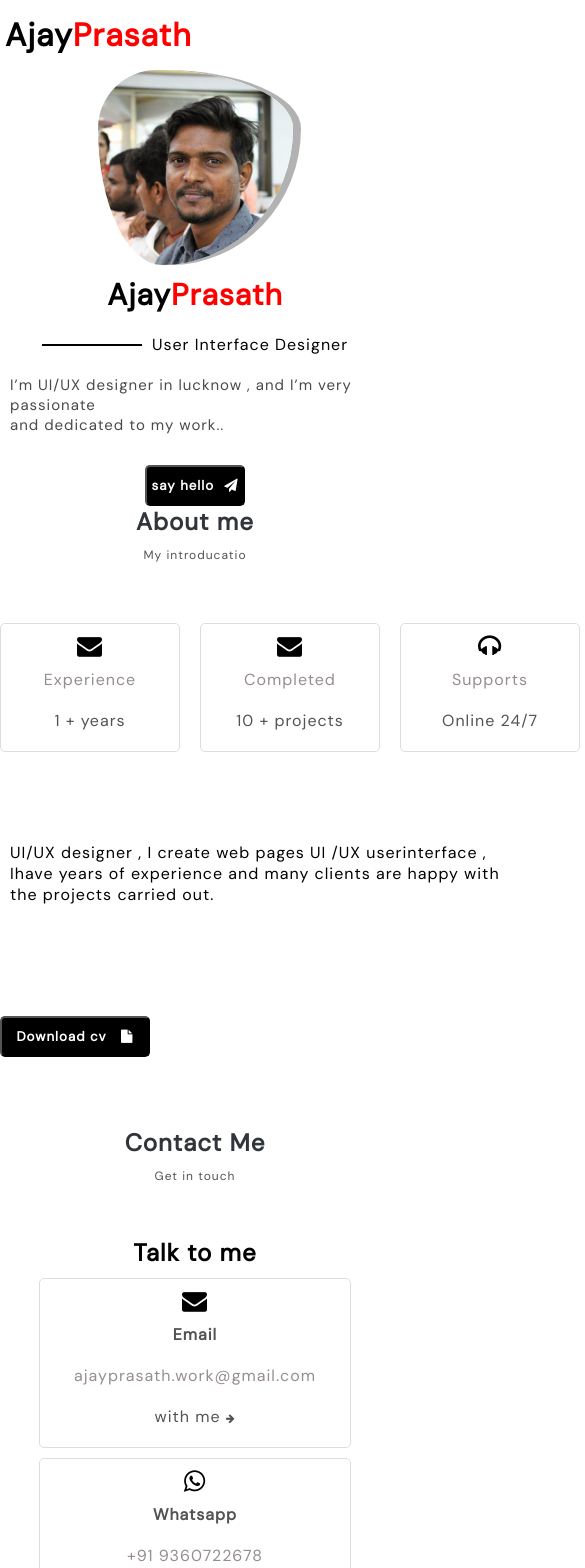
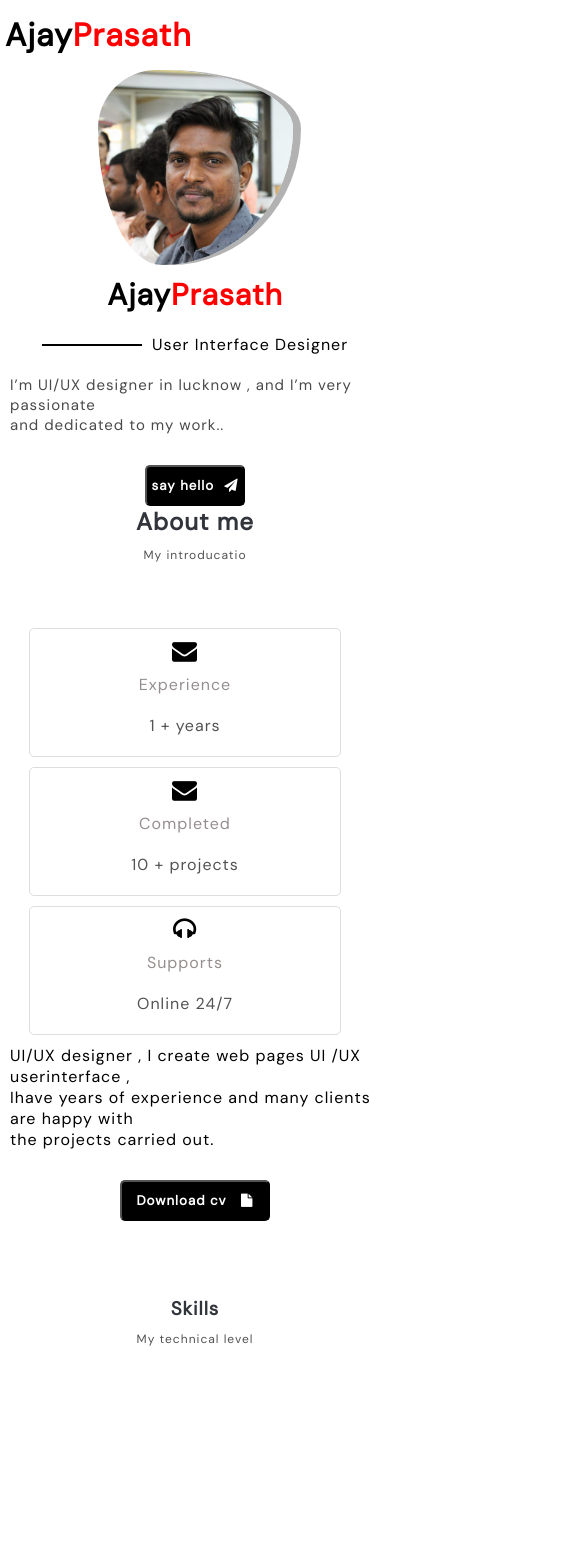
Before and after one commit to ajayprasathwork/myportfolio, a React (Create React App) app: page / in a window 390 px wide. Shown: the top 1568 px of the page, 585 px wide, since content can reach past the window. Built offline with nearby package versions, Linux system fonts and the light colour scheme.

Commit message:
skill ui

```diff
--- a/src/App.js
+++ b/src/App.js
@@ -3,6 +3,7 @@ import Header from './component/nav/nav.jsx';
 import Hero from './component/hero/hero.jsx';
 import Contact from './component/contect/contact.jsx';
 import About from './component/about/about.jsx';
+import Skills from './component/skills/skills.jsx';
 function App() {
   return (
     <div className="App">
@@ -12,6 +13,9 @@ function App() {
        </section>
        <section id="about">
        <About/>
+       <section className='skills'>
+        <Skills/>
+       </section>
        </section>
        <section id="contact">
        <Contact/>
--- a/src/component/about/about.css
+++ b/src/component/about/about.css
@@ -1,7 +1,7 @@
 .about{
     display: flex;
     width: 100%;
-    height: 70vh;
+    height: 90vh;
     flex-direction: column;
     margin-bottom: 30px;
 }
@@ -66,3 +66,33 @@
 .about-img{
     border-radius: 5px;
 }
+
+@media screen and (max-width: 600px) {
+    .imagesection{
+        display: none;
+    }
+    .aboutsection{
+        display: flex;
+        width: 100%;
+        flex-direction: column;
+        align-items: center;
+        justify-content: center;
+    }
+    .aboutme-card{
+        align-items: center;
+        justify-content: center;
+        flex-direction: column;
+    }
+    .aboutme-box{
+        display: flex;
+        width: 80%;
+        padding: 10px 10px 10px 10px;
+        align-items: center;
+        flex-direction: column;
+        border: 1px solid #DDDDDD ;
+        border-radius: 5px;
+        margin-top: 10px;
+        margin-right: 20px;
+    }
+
+}
--- a/src/component/nav/nav.css
+++ b/src/component/nav/nav.css
@@ -23,6 +23,10 @@
     font-weight: bold;
 }
 
+.navitems a:hover{
+    color:red ;
+}
+
 @media screen and (max-width: 600px) {
     .navitems{
         display: none;
--- /dev/null
+++ b/src/component/skills/skills.css
@@ -0,0 +1,5 @@
+.skills{
+    display: flex;
+    width: 100%;
+    height: 100vh;
+}
--- /dev/null
+++ b/src/component/skills/skills.jsx
@@ -0,0 +1,14 @@
+import React from 'react';
+import './skills.css'
+const skills = () => {
+    return (
+        <div className='skills'>
+           <div className='contact-header'>
+                 <h1 className='section-head'>Skills</h1>
+                 <p className='section-sub'>My  technical level</p>
+            </div>
+        </div>
+    );
+};
+
+export default skills;
```
